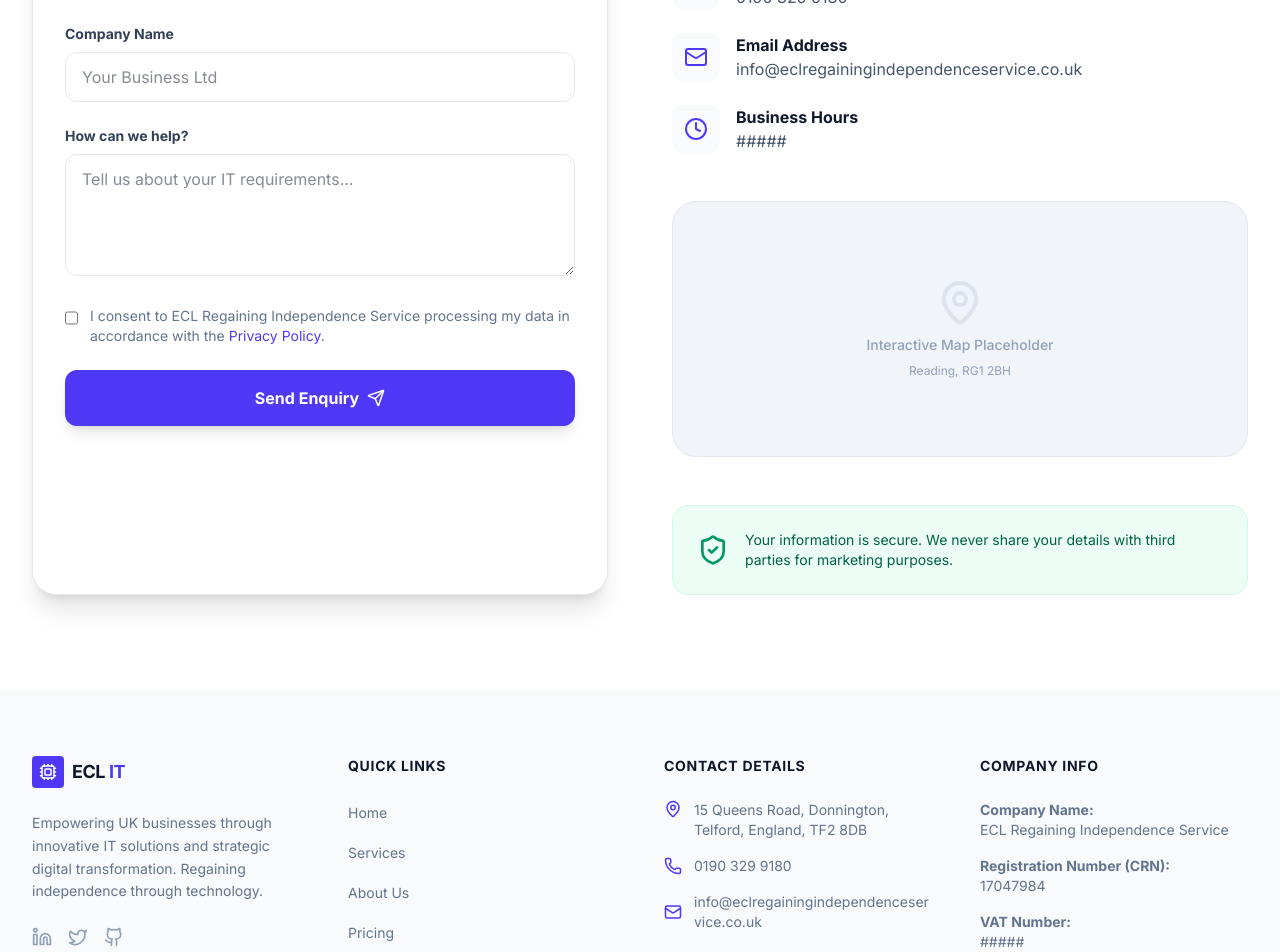
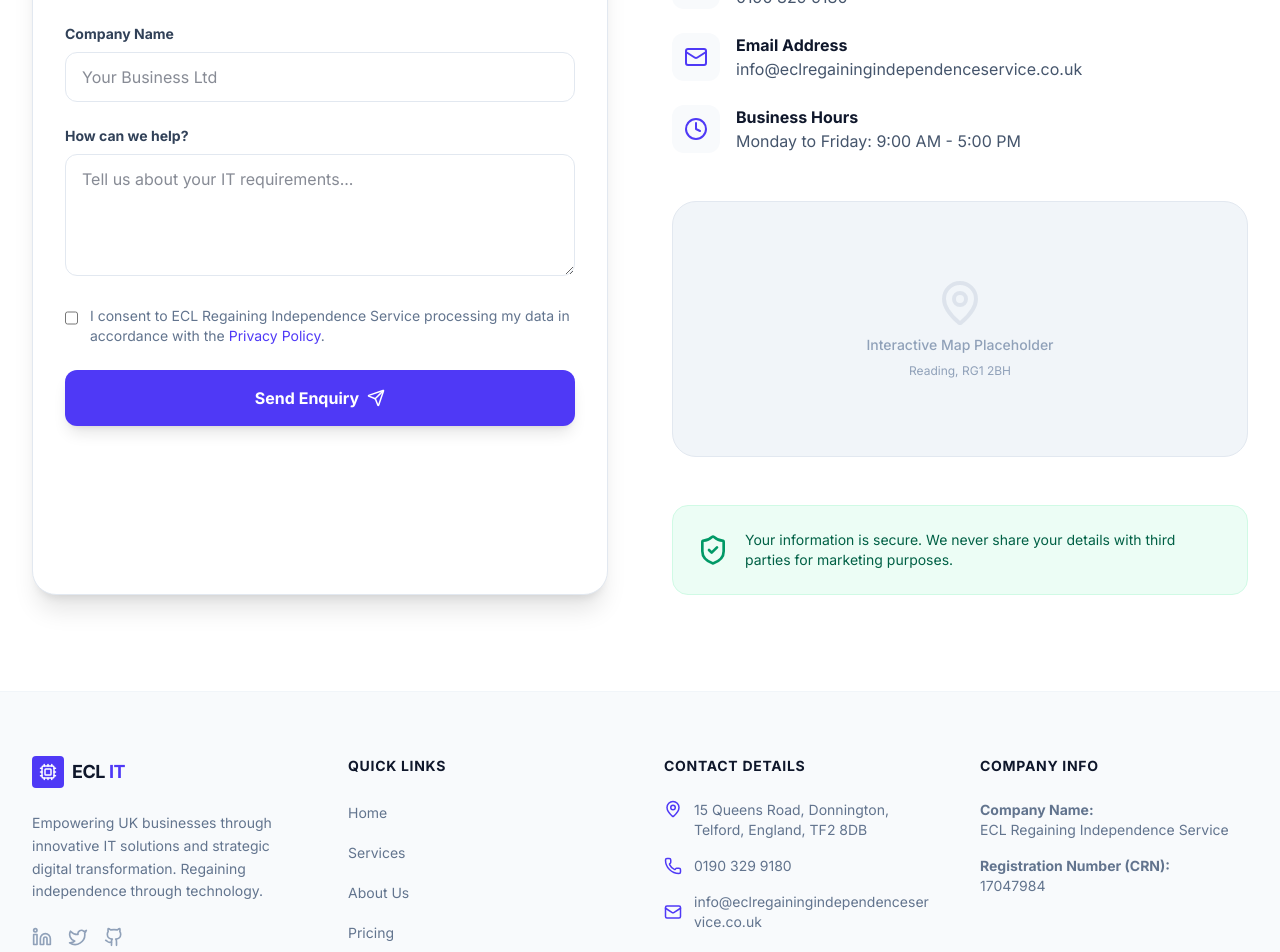
Before and after one commit to consultancy-outfit/100IT-SALESITES-001, a React (Vite) app: page /contact in a window 1280 px wide. Shown: the part 640-1592 px from the top of the page. Built offline with nearby package versions, Linux system fonts and the light colour scheme.

Commit message:
Update company hours in constants.ts and remove VAT number from Layout component

```diff
--- a/src/components/Layout.tsx
+++ b/src/components/Layout.tsx
@@ -164,7 +164,6 @@ export const Layout: React.FC<{ children: React.ReactNode }> = ({ children }) =>
               <div className="space-y-4 text-sm text-slate-500">
                 <p><strong>Company Name:</strong><br />{COMPANY_DETAILS.name}</p>
                 <p><strong>Registration Number (CRN):</strong><br />{COMPANY_DETAILS.crn}</p>
-                <p><strong>VAT Number:</strong><br />{COMPANY_DETAILS.vat}</p>
               </div>
             </div>
           </div>
--- a/src/constants.ts
+++ b/src/constants.ts
@@ -4,7 +4,7 @@ export const COMPANY_DETAILS = {
   crn: "17047984",
   phone: "0190 329 9180",
   email: "info@eclregainingindependenceservice.co.uk",
-  hours: "#####",
+  hours: "Monday to Friday: 9:00 AM - 5:00 PM",
   vat: "#####"
 };
 
```
